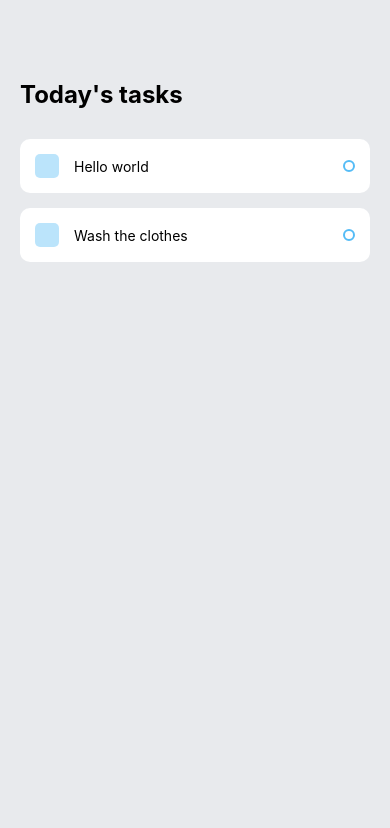
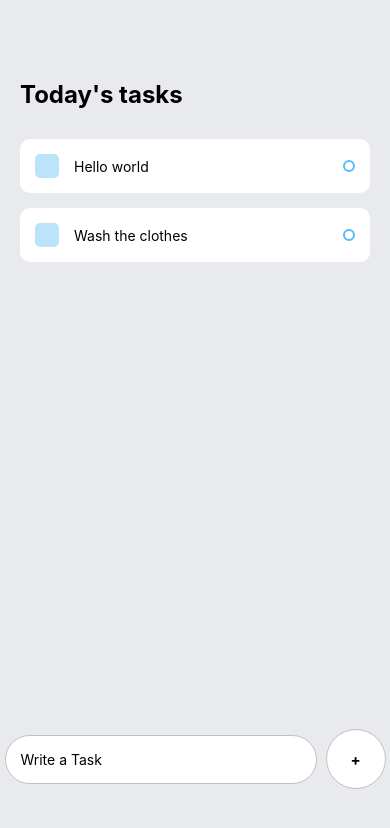
Before and after one commit to mkaychuks/todoApp, a React Native app: screen / in a window 390 px wide. Shown: the top 828 px of the page. Built offline with nearby package versions, Linux system fonts and the light colour scheme.

Commit message:
FInished with the UI

```diff
--- a/App.js
+++ b/App.js
@@ -1,5 +1,13 @@
 import { StatusBar } from "expo-status-bar";
-import { StyleSheet, Text, View } from "react-native";
+import {
+  KeyboardAvoidingView,
+  StyleSheet,
+  Text,
+  View,
+  Platform,
+  TextInput,
+  TouchableOpacity,
+} from "react-native";
 
 // local imports
 import Task from "./components/Task";
@@ -17,12 +25,23 @@
         {/* Wraps the tasks items */}
         <View style={styles.items}>
           {/* This is where the tasks will go */}
-          <Task text={"Hello world"}/>
-          <Task text={"Wash the clothes"}/>
+          <Task text={"Hello world"} />
+          <Task text={"Wash the clothes"} />
         </View>
       </View>
 
-      {/*  */}
+      {/* Write a Task  */}
+      <KeyboardAvoidingView
+        behavior={Platform.OS === "ios" ? "padding" : "height"}
+        style={styles.writeTaskWrapper}
+      >
+        <TextInput placeholder="Write a Task" style={styles.input} />
+        <TouchableOpacity>
+          <View style={styles.addWrapper}>
+            <Text style={styles.addText}>+</Text>
+          </View>
+        </TouchableOpacity>
+      </KeyboardAvoidingView>
     </View>
   );
 }
@@ -33,14 +52,45 @@
     backgroundColor: "#E8EAED",
   },
   tasksWrapper: {
-    paddingTop:80,
-    paddingHorizontal: 20
+    paddingTop: 80,
+    paddingHorizontal: 20,
   },
   sectionTitle: {
     fontSize: 24,
-    fontWeight: 'bold'
+    fontWeight: "bold",
   },
   items: {
-    marginTop: 30
+    marginTop: 30,
+  },
+  writeTaskWrapper: {
+    position: 'absolute',
+    bottom:55,
+    width: '100%',
+    flexDirection:'row',
+    justifyContent: "space-around",
+    alignItems:"center"
+  },
+  input: {
+    paddingVertical: 15,
+    width: '80%',
+    paddingHorizontal: 15,
+    backgroundColor: 'white',
+    borderRadius: 30,
+    borderWidth: 1,
+    borderColor: '#c0c0c0'
+  },
+  addWrapper: {
+    width: 60,
+    height: 60,
+    backgroundColor: 'white',
+    borderRadius: 60,
+    justifyContent: "center",
+    alignItems: "center",
+    borderWidth: 1,
+    borderColor: '#c0c0c0'
+  },
+  addText: {
+    fontSize: 15,
+    fontWeight: "bold"
   },
 });
```
